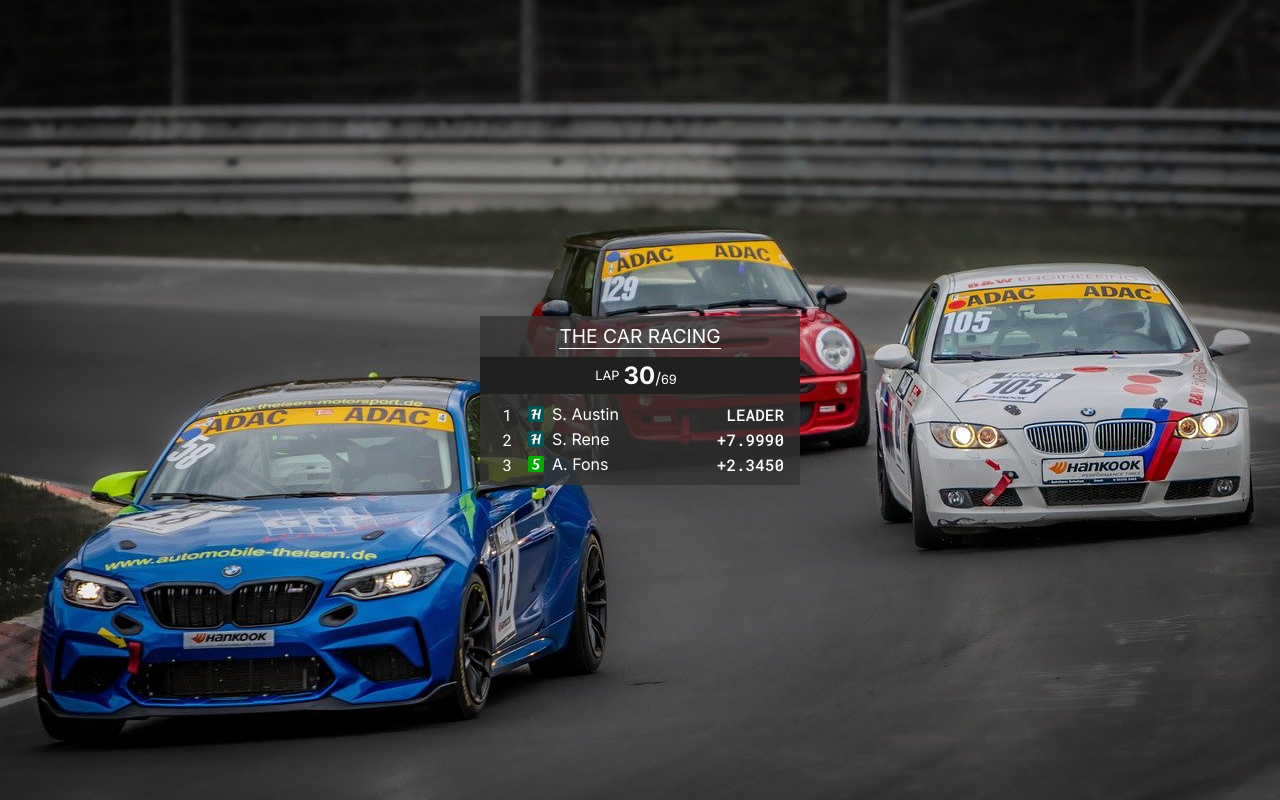
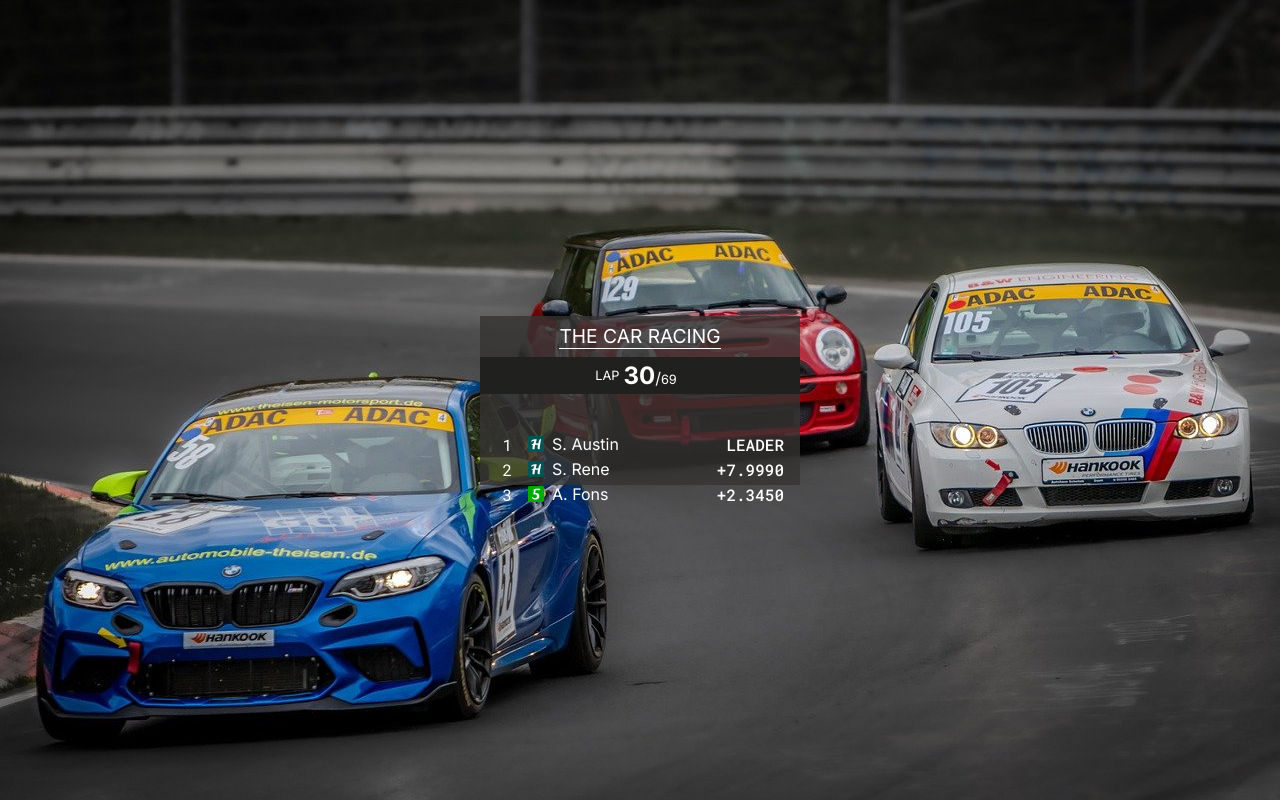
Before and after one commit to richardimaoka/racing-ranking, a Next.js app in the folder next/: page / in a window 1280 px wide. Built offline with nearby package versions, Linux system fonts and the light colour scheme.

Commit message:
passing next

```diff
--- a/next/app/components/RankingItem.module.css
+++ b/next/app/components/RankingItem.module.css
@@ -12,6 +12,11 @@
 
   /* for transition */
   position: relative;
+  transition: 0.5s transform;
+}
+
+.component.next {
+  transform: translateY(30px);
 }
 
 .ranking {
--- a/next/app/components/RankingItem.tsx
+++ b/next/app/components/RankingItem.tsx
@@ -12,15 +12,15 @@ interface Props {
     ranking: number;
     interval?: number;
     animationEnd: boolean;
+    onTransitionEnd?: () => void;
   };
-  onTransitionEnd?: () => void;
 }
+
+export type RankingItemProps = Props;
 
 const intervalFormatter = new Intl.NumberFormat("en", {
   minimumFractionDigits: 4,
 });
-
-export type RankingItemProps = Props;
 
 const robotoMono = Roboto_Mono({
   subsets: ["latin"],
@@ -28,7 +28,12 @@ const robotoMono = Roboto_Mono({
 
 export function RankingItem(props: Props) {
   return (
-    <div className={styles.component} onTransitionEnd={props.onTransitionEnd}>
+    <div
+      className={
+        props.next ? `${styles.component} ${styles.next}` : styles.component
+      }
+      onTransitionEnd={props.next?.onTransitionEnd}
+    >
       <div className={`${styles.ranking} ${robotoMono.className}`}>
         {props.ranking}
       </div>
--- a/next/app/components/RankingPanelLayout.tsx
+++ b/next/app/components/RankingPanelLayout.tsx
@@ -19,6 +19,7 @@ export function RankingPanelLayout(props: Props) {
             name={x.name}
             ranking={x.ranking}
             interval={x.interval}
+            next={x.next}
           />
         ))}
       </div>
--- a/next/app/components/RankingPanelState.tsx
+++ b/next/app/components/RankingPanelState.tsx
@@ -14,17 +14,59 @@ function augmentNextInfo(
 ): RankingItemProps[] {
   const augmentedItems = currentItems.map((current) => {
     const next = nextItems.find((n) => n.name === current.name);
-    return {
+    const item = {
       ...current,
+      // if next matching item is found, then fill in properties
+      // else if not found, then `next: undefined`
       next: next && {
         ranking: next.ranking,
         interval: next.interval,
         animationEnd: current.ranking === next.ranking,
       },
     };
+    return item;
   });
 
   return augmentedItems;
+}
+
+function attachEventListener(
+  items: RankingItemProps[],
+  setItems: (items: RankingItemProps[]) => void
+): RankingItemProps[] {
+  const updatedItems = items.map((item) => {
+    if (item.next) {
+      item.next.onTransitionEnd = () => {
+        const updatedItems = endAnimation(item.ranking, items);
+        setItems(updatedItems);
+      };
+    }
+
+    return item;
+  });
+
+  return updatedItems;
+}
+
+function transitionToNext(
+  currentItems: RankingItemProps[]
+): RankingItemProps[] {
+  const updatedItems = currentItems.map((current) => {
+    const next = current.next;
+    delete current.next;
+
+    return {
+      ...current,
+      ranking: next ? next.ranking : current.ranking,
+      interval: next ? next.interval : current.interval,
+    };
+  });
+
+  updatedItems.sort((a, b) => {
+    return a.ranking - b.ranking;
+  });
+
+  return updatedItems;
 }
 
 function endAnimation(rank: number, items: RankingItemProps[]) {
@@ -44,19 +86,22 @@ function endAnimation(rank: number, items: RankingItemProps[]) {
   return updatedItems;
 }
 
-function transitionToNext(
-  currentItems: RankingItemProps[]
-): RankingItemProps[] {
-  const augmentedItems = currentItems.map((current) => {
-    const next = current.next;
-    return {
-      ...current,
-      ranking: next ? next.ranking : current.ranking,
-      interval: next ? next.interval : current.interval,
-    };
-  });
+function isAnimationFinished(items: RankingItemProps[]) {
+  const animationEndFlags = items
+    .map((i) => i.next?.animationEnd)
+    .filter((i) => i !== undefined);
 
-  return augmentedItems;
+  const stillAnimatingItem = animationEndFlags.findIndex((i) => i === false);
+  console.log("still animating index", stillAnimatingItem);
+  if (stillAnimatingItem === -1) {
+    // if no animating item left, finished!
+    console.log("animation finished");
+    return true;
+  } else {
+    // still animating item is remaining
+    console.log("still animating");
+    return false;
+  }
 }
 
 function incrementCount(count: number) {
@@ -70,11 +115,16 @@ function incrementCount(count: number) {
 
 type Phase = "fetch" | "sort" | "done";
 
-async function updateItems(count: number, currentItems: RankingItemProps[]) {
+async function updateItems(
+  count: number,
+  currentItems: RankingItemProps[],
+  setItems: (items: RankingItemProps[]) => void
+) {
   const res = await fetch(`/api?count=${count}`);
   const nextItems = await res.json();
   const augmentedItems = augmentNextInfo(currentItems, nextItems);
-  return augmentedItems;
+  const newItems = attachEventListener(augmentedItems, setItems);
+  return newItems;
 }
 
 export function RankingPanelState(props: Props) {
@@ -85,13 +135,13 @@ export function RankingPanelState(props: Props) {
   useEffect(() => {
     // Fetch the next data
     if (phase === "fetch") {
+      if (count === 3) {
+        return;
+      }
+
       const timeoutId = setTimeout(async () => {
-        if (count === 3) {
-          return;
-        }
-        const updatedItems = await updateItems(count, items);
+        const updatedItems = await updateItems(count, items, setItems);
         setItems(updatedItems);
-
         setPhase("sort");
       }, 1000);
 
@@ -103,40 +153,29 @@ export function RankingPanelState(props: Props) {
 
   useEffect(() => {
     if (phase === "sort") {
-      const animationEndFlags = items
-        .map((i) => i.next?.animationEnd)
-        .filter((i) => i !== undefined);
-
-      const firstItemInAnimation = animationEndFlags.findIndex(
-        (i) => i === false
-      );
-
+      const finished = isAnimationFinished(items);
       // If all items finished animation
-      if (firstItemInAnimation === -1) {
+      if (finished) {
         setPhase("done");
-        setCount(incrementCount(count));
       }
+      // setPhase("done");
     }
   }, [phase, items, count]);
 
   useEffect(() => {
     if (phase === "done") {
+      const updatedItems = transitionToNext(items);
+      setItems(updatedItems);
+      setPhase("fetch");
+      setCount(incrementCount(count));
     }
   }, [phase, items, count]);
 
-  const itemsWithEventLister = items.map((item) => {
-    return {
-      ...item,
-      onTransitionEnd:
-        item.next &&
-        (() => {
-          const updatedItems = endAnimation(item.ranking, items);
-          setItems(updatedItems);
-        }),
-    };
-  });
+  console.log(
+    count,
+    phase,
+    items.map((i) => i.next)
+  );
 
-  console.log(count, phase, itemsWithEventLister);
-
-  return <RankingPanelLayout items={itemsWithEventLister} />;
+  return <RankingPanelLayout items={items} />;
 }
```
